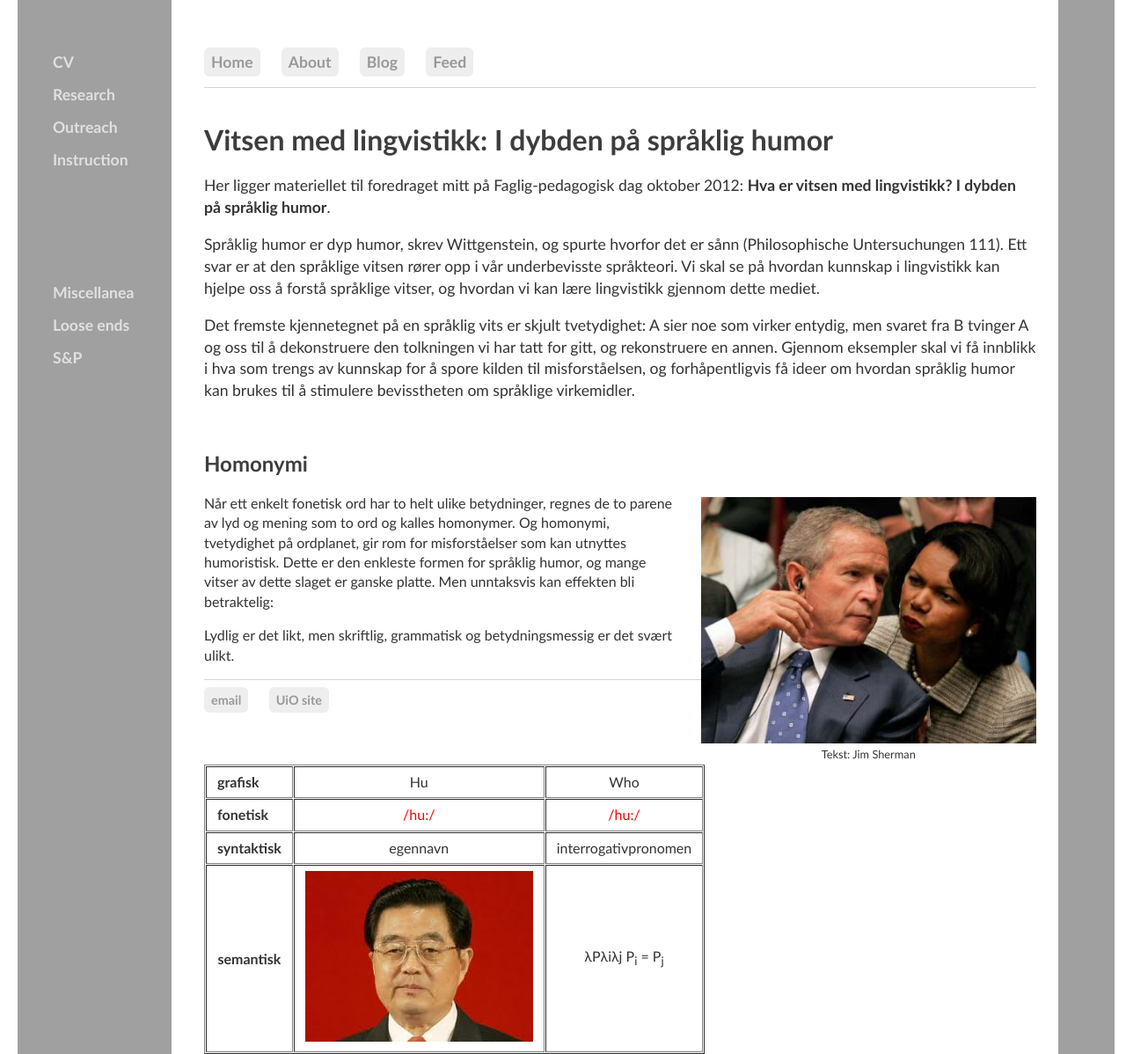
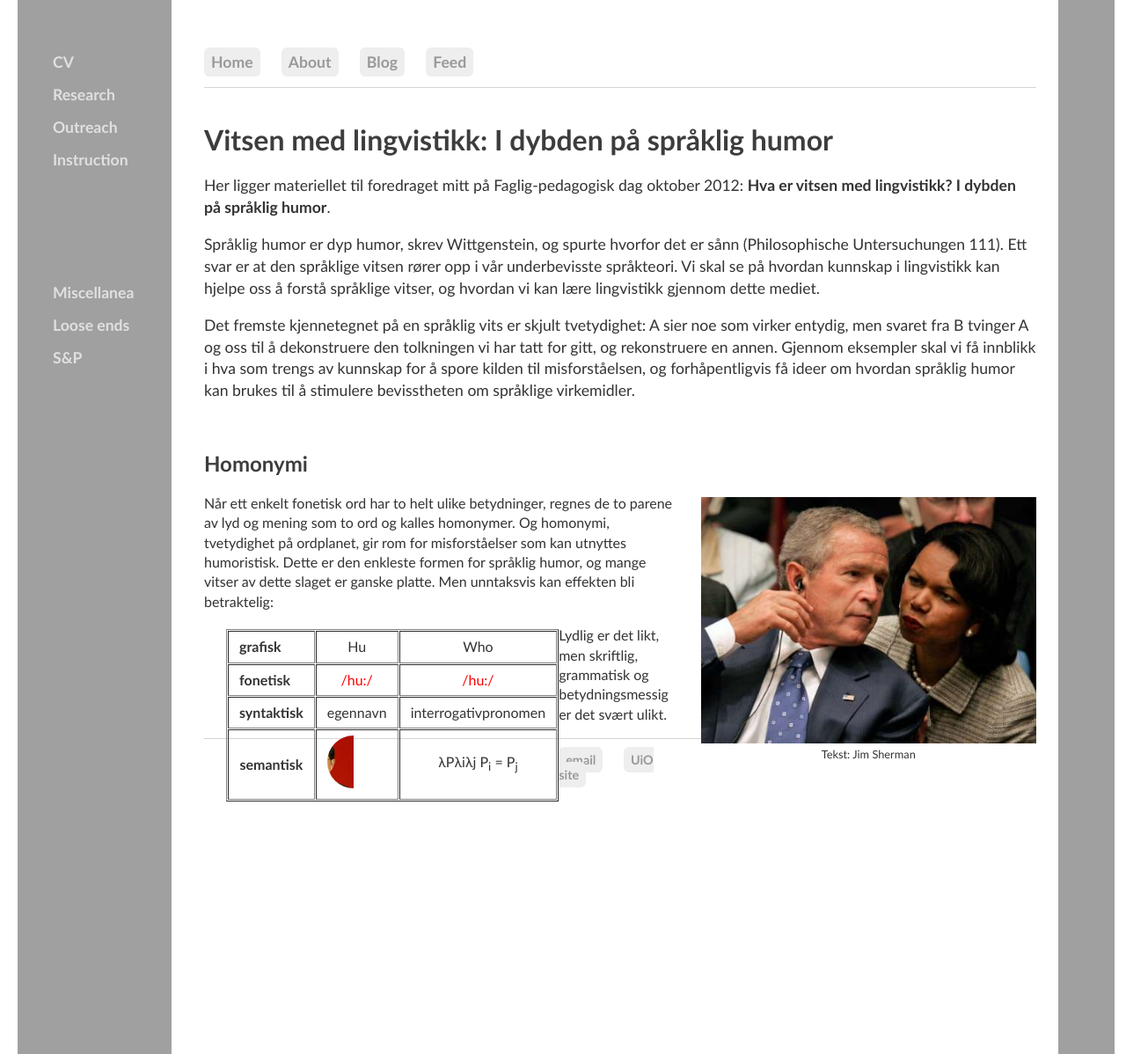
Before and after one commit to kjelljs/kjelljs.github.io, a Jekyll site: the page built from dissemination/vitsen.html, in a window 1280 px wide and 1198 px high. Shown: the whole window at 88% size. Built offline with Jekyll 4.4.1, drawn with Linux system fonts in a browser that asks for light colours.

Commit message:
Update vitsen.html

```diff
--- a/dissemination/vitsen.html
+++ b/dissemination/vitsen.html
@@ -29,6 +29,22 @@ figcaption {
     font-family: Optima, Candara, Calibri, Arial, sans-serif;
     font-size: .8em;
 }
+
+.circular--landscape {
+  display: inline-block;
+  position: relative;
+  width: 60px;
+  height: 60px;
+  overflow: hidden;
+  border-radius: 50%;
+}
+
+.circular--landscape img {
+  width: auto;
+  height: 100%;
+  margin-left: -50px;
+}
+
 </style>
 
 <div class="ingress">
@@ -41,7 +57,7 @@ figcaption {
 <div style="float:right;"><figure class="rightfig"><a href="http://www.youtube.com/watch?v=rVqngNypPdM"><img src="/pics/rice_bush.jpg" style="height: 280px"></a><figcaption>Tekst: Jim Sherman</figcaption></figure></div>
 <p>Når ett enkelt fonetisk ord har to helt ulike betydninger, regnes de to parene av lyd og mening som to ord og kalles homonymer. Og homonymi, tvetydighet på ordplanet, gir rom for misforståelser som kan utnyttes humoristisk. Dette er den enkleste formen for språklig humor, og mange vitser av dette slaget er ganske platte. Men unntaksvis kan effekten bli betraktelig:
 </p>
-<table border="1" cellspacing="1" style="float:left">
+<div style="float:left;"><figure class="rightfig"><table border="1" cellspacing="1">
 	<thead>
 		<tr>
 			<th scope="col" style="text-align: left">grafisk</th>
@@ -62,10 +78,11 @@ figcaption {
 		</tr>
 		<tr>
 			<th scope="col">semantisk</th>
-			<td><img src="/pics/hu.jpg"></td>
+			<td>	<div class="circular--landscape">
+				<img src="/pics/hu.jpg"></div></td>
 			<td style="text-align: center">λPλiλj P<sub>i</sub> = P<sub>j</sub></td>
 		</tr>
 	</tbody>
-</table>
+</table></figure></div>
 <p>Lydlig er det likt, men skriftlig, grammatisk og betydningsmessig er det svært ulikt.
 </p>
```
